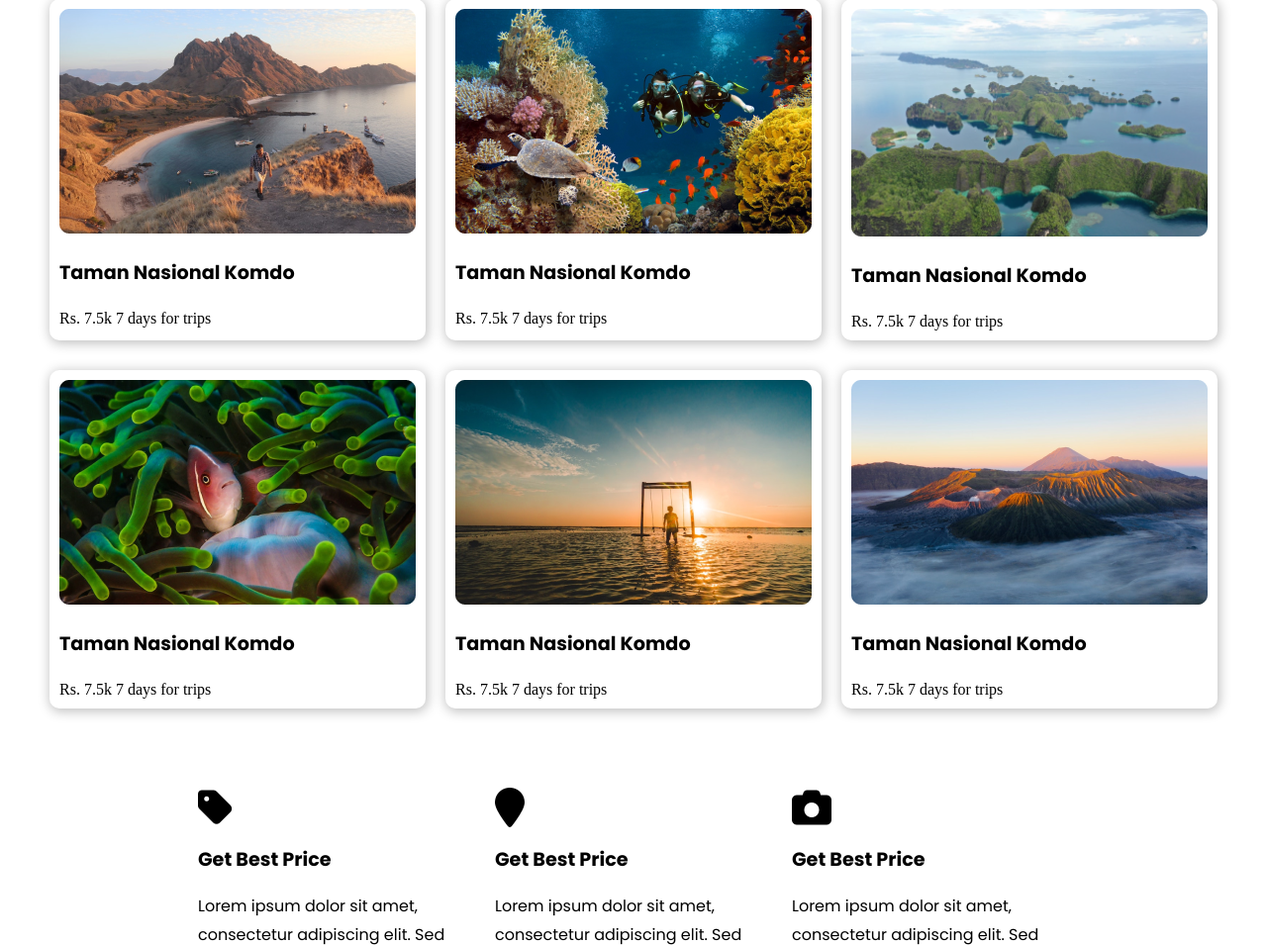
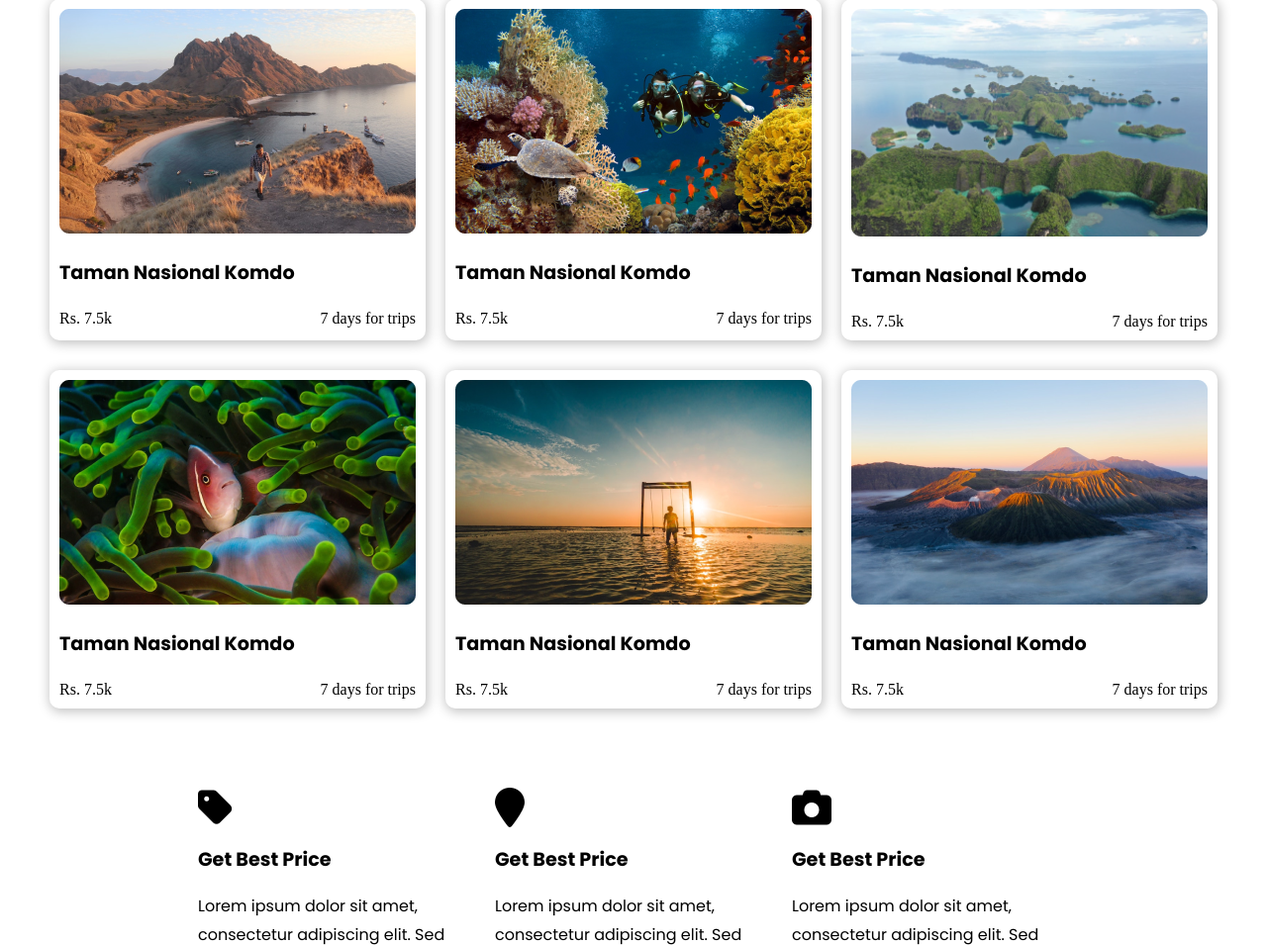
Before and after one commit to binaya-batas/outside_internship, a PHP site: page /SCSS/index.html in a window 1280 px wide. Shown: the part 182-1137 px from the top of the page at 99% size. Run offline with PHP 8.4, Linux system fonts and the light colour scheme.

Commit message:
SCSS project completed.

```diff
--- a/SCSS/css/main.css
+++ b/SCSS/css/main.css
@@ -80,6 +80,9 @@
 .top-destination__destinations__text {
   text-align: start;
 }
+.top-destination__destinations__text .float-right {
+  float: right;
+}
 
 .features {
   display: flex;
@@ -99,9 +102,16 @@
 @media screen and (max-width: 796px) {
   .top-destination__destinations {
     flex-wrap: nowrap;
+    justify-content: start;
+    overflow-x: auto;
+    padding: 20px 5px;
+    -ms-overflow-style: none; /* IE and Edge */
+    scrollbar-width: none;
   }
-  .top-destination__card {
+  .top-destination__destinations::-webkit-scrollbar {
+    display: none;
+  }
+  .top-destination__destinations__card {
     min-width: 380px;
-    width: 100%;
   }
 }/*# sourceMappingURL=main.css.map */
--- a/SCSS/css/modules/_layout.scss
+++ b/SCSS/css/modules/_layout.scss
@@ -42,6 +42,10 @@
         &__text {
             // border: 1px solid red;
             text-align:start;
+
+            .float-right {
+                float: right;
+            }
         }
     }
 }
@@ -66,14 +70,21 @@
 
 @include media(796px) {
     .top-destination {
+        &__destinations {
+            flex-wrap: nowrap;
+            justify-content: start;
+            overflow-x: auto;
+            padding: 20px 5px;
+            -ms-overflow-style: none;  /* IE and Edge */
+            scrollbar-width: none;
 
-        &__destinations {
-            flex-wrap: nowrap
-        }
+            &::-webkit-scrollbar {
+                display: none;
+            }
 
-        &__card {
-            min-width: 380px;
-            width: 100%;
+            &__card {
+                min-width: 380px;
+            }
         }
     }
 }
--- a/SCSS/index.html
+++ b/SCSS/index.html
@@ -22,7 +22,7 @@
                     <div class="top-destination__destinations__text">
                         <p class="h2">Taman Nasional Komdo</p>
                         <span>Rs. 7.5k</span>
-                        <span>7 days for trips</span>
+                        <span class="float-right">7 days for trips</span>
                     </div>
                 </div>
                 <div class="top-destination__destinations__card">
@@ -32,7 +32,7 @@
                     <div class="top-destination__destinations__text">
                         <p class="h2">Taman Nasional Komdo</p>
                         <span>Rs. 7.5k</span>
-                        <span>7 days for trips</span>
+                        <span class="float-right">7 days for trips</span>
                     </div>
                 </div>
                 <div class="top-destination__destinations__card">
@@ -42,7 +42,7 @@
                     <div class="top-destination__destinations__text">
                         <p class="h2">Taman Nasional Komdo</p>
                         <span>Rs. 7.5k</span>
-                        <span>7 days for trips</span>
+                        <span class="float-right">7 days for trips</span>
                     </div>
                 </div>
                 <div class="top-destination__destinations__card">
@@ -52,7 +52,7 @@
                     <div class="top-destination__destinations__text">
                         <p class="h2">Taman Nasional Komdo</p>
                         <span>Rs. 7.5k</span>
-                        <span>7 days for trips</span>
+                        <span class="float-right">7 days for trips</span>
                     </div>
                 </div>
                 <div class="top-destination__destinations__card">
@@ -62,7 +62,7 @@
                     <div class="top-destination__destinations__text">
                         <p class="h2">Taman Nasional Komdo</p>
                         <span>Rs. 7.5k</span>
-                        <span>7 days for trips</span>
+                        <span class="float-right">7 days for trips</span>
                     </div>
                 </div>
                 <div class="top-destination__destinations__card">
@@ -72,7 +72,7 @@
                     <div class="top-destination__destinations__text">
                         <p class="h2">Taman Nasional Komdo</p>
                         <span>Rs. 7.5k</span>
-                        <span>7 days for trips</span>
+                        <span class="float-right">7 days for trips</span>
                     </div>
                 </div>
             </div>
```
Also changed, not shown: SCSS/img/Vector.png (added), 1 other file.
